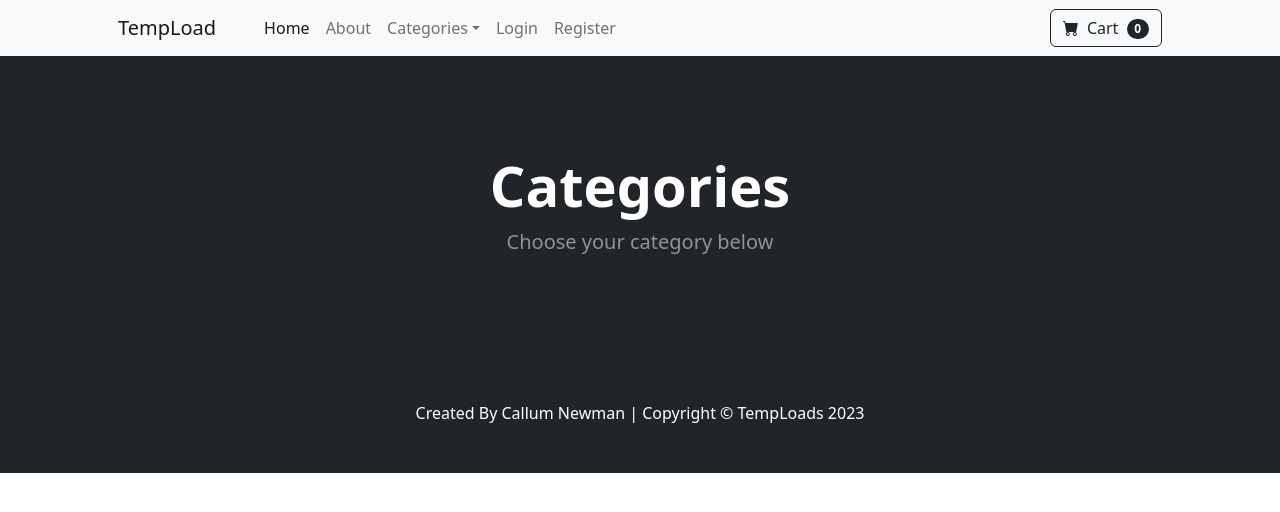
After one commit to DrunkenJellies-dev/TempLoad, a Django app: page /categorySummary/ in a window 1280 px wide. The commit adds this page. Shown: the top 512 px of the page. Run offline with Django 5.2, Linux system fonts and the light colour scheme.

Commit message:
Added the new category summary page

```diff
--- /dev/null
+++ b/store/templates/categorySummary.html
@@ -0,0 +1,19 @@
+{% extends 'base.html' %}
+{% block content %}
+    <!-- Header-->
+    <header class="bg-dark py-5">
+        <div class="container px-4 px-lg-5 my-5">
+            <div class="text-center text-white">
+                <h1 class="display-4 fw-bolder">Categories</h1>
+                <p class="lead fw-normal text-white-50 mb-0">Choose your category below</p>
+            </div>
+        </div>
+    </header>
+    <div class="container">
+        <div class="row">
+            <center>
+                <div class="col-8"></div>
+            </center>
+        </div>
+    </div>
+{% endblock %}
--- a/store/templates/navbar.html
+++ b/store/templates/navbar.html
@@ -35,7 +35,7 @@
           >
           <ul class="dropdown-menu" aria-labelledby="navbarDropdown">
             <li>
-              <a class="dropdown-item" href="{% url 'home' %}">All Products</a>
+              <a class="dropdown-item" href="{% url 'categorySummary' %}">All Products</a>
             </li>
             <li><hr class="dropdown-divider" /></li>
             <li>
--- a/store/urls.py
+++ b/store/urls.py
@@ -9,4 +9,5 @@ urlpatterns = [
     path('register/',views.registerUser, name='register'),
     path('product/<int:pk>',views.product, name='product'),
     path('category/<str:foo>',views.category, name='category'),
+    path('categorySummary/',views.categorySummary, name='categorySummary'),
 ]
--- a/store/views.py
+++ b/store/views.py
@@ -6,6 +6,9 @@ from django.contrib.auth.models import User
 from django.contrib.auth.forms import UserCreationForm
 from django import forms
 from .forms import SignUpForm
+
+def categorySummary(request):
+    return render(request, 'categorySummary.html', {})
 
 def category(request, foo):
     # Replace Hyphens With Spaces
```
